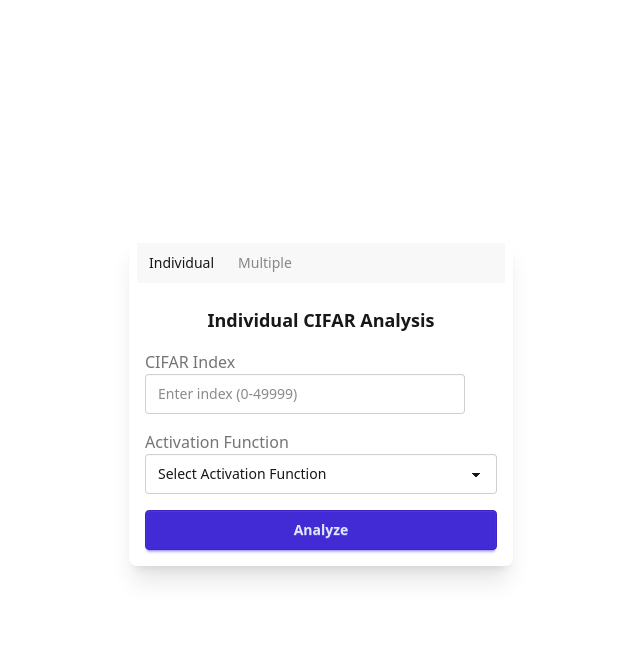
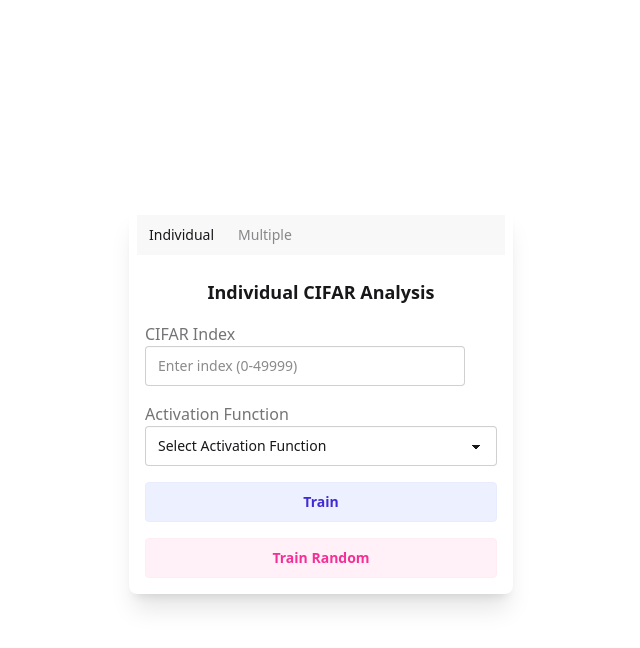
Before and after one commit to harrysharma1/federated-learning-web-app, a Flask app: page / in a window 1280 px wide. Shown: the top 648 px of the page, without its empty margins (319-959 px from the left). Run offline with Flask 3, Linux system fonts and the light colour scheme; some libraries are stand-ins or nearby versions.

Commit message:
update: - update to include randomize button - update loading pages - #TODO: still need tests, refactor, and fix 414 status code errors

```diff
--- a/app.py
+++ b/app.py
@@ -1,10 +1,10 @@
 # app.py
 import base64
 from io import BytesIO
+from random import Random
 import time
-from flask import Flask, json, jsonify, redirect, render_template, request, session, url_for
+from flask import Flask, json, redirect, render_template, request, url_for
 from flask_socketio import SocketIO, emit
-from flask_session import Session
 import torch
 import torch.nn as nn
 import torch.nn.functional as F
@@ -161,11 +161,18 @@ def process_single_image(idx, activation_function):
 def index():
     return render_template("index.html")
 
-@app.route('/handle_data_single', methods=['POST'])
+
+# Single Choice
+
+@app.route('/handle_data_single', methods=['GET','POST'])
 def handle_data_single():
-    cifar_index = int(request.form['cifar_index'])
-    activation_function = request.form['activation_function']
-    return render_template("loading_single.html", cifar_index=cifar_index, activation_function=activation_function)
+    if request.method == 'POST':
+        cifar_index = int(request.form['cifar_index'])
+        activation_function = request.form['activation_function']
+
+        return render_template("loading_single.html", cifar_index=cifar_index, activation_function=activation_function)
+    else:
+        return redirect(url_for('index'))
 
 @socketio.on('start_single_process')
 def handle_single_process(data):
@@ -204,14 +211,30 @@ def result():
         print(f"Error in result route: {err}")
         print(f"Request args: {request.args}")
         return redirect(url_for('index'))
+# Single Random
 
-@app.route('/handle_data_multiple', methods=['POST'])
+@app.route('/handle_data_single_random', methods=['GET', 'POST'])
+def  handle_data_single_random():
+    if request.method == 'POST':
+        random = Random()
+        cifar_index = random.randint(0,49999)
+        activation_function = secrets.choice(['relu','sigmoid','tanh'])
+        return render_template("loading_single.html", cifar_index=cifar_index, activation_function=activation_function)
+    else:
+        return redirect(url_for('index'))
+
+# Multiple Choices
+
+@app.route('/handle_data_multiple', methods=['GET','POST'])
 def handle_data_multiple():
-    start_cifar_index = int(request.form['start_cifar_index'])
-    end_cifar_index = int(request.form['end_cifar_index'])
-    activation_function = request.form['activation_function']
+    if request.method == 'POST':
+        start_cifar_index = int(request.form['start_cifar_index'])
+        end_cifar_index = int(request.form['end_cifar_index'])
+        activation_function = request.form['activation_function']
 
-    return render_template("loading_multiple.html", start_cifar_index=start_cifar_index, end_cifar_index=end_cifar_index, activation_function=activation_function)
+        return render_template("loading_multiple.html", start_cifar_index=start_cifar_index, end_cifar_index=end_cifar_index, activation_function=activation_function)
+    else:
+        return redirect(url_for('index'))
 
 @socketio.on('start_processing')
 def handle_process(data):
@@ -229,7 +252,8 @@ def handle_process(data):
             progress = ((i + 1)/total) * 100
             emit('progress', {
                 'progress': progress,
-                'current_result': result
+                'current_result': result,
+                'curr_id': cifar_id
             })
             time.sleep(0.1)
 
@@ -274,6 +298,26 @@ def chart():
         print(f"Chart error: {e}")
         return redirect(url_for('index'))
 
+# Multiple Random
+
+@app.route('/handle_data_random_range', methods=['GET', 'POST'])
+def handle_data_random_range():  # Changed function name to match URL
+    if request.method == 'POST':
+        # Generate random range between 1-15 images
+        random = Random()
+        range_size = random.randint(1, 15)
+        start_index = random.randint(0, 49999 - range_size)
+        end_index = start_index + range_size - 1
+        activation_function = random.choice(['relu', 'sigmoid', 'tanh'])
+
+        return render_template("loading_multiple.html",
+                             start_cifar_index=start_index,
+                             end_cifar_index=end_index,
+                             activation_function=activation_function)
+    else:
+        return redirect(url_for('index'))
+# Encode Decode Image
+
 @app.template_filter('b85decode')
 def b85decode_filter(b85_string):
     """Convert base85 to bytes"""
--- a/templates/index.html
+++ b/templates/index.html
@@ -38,7 +38,10 @@
                             <option value="tanh">Tanh</option>
                         </select>
                     </div>
-                    <button class="btn btn-primary w-full">Analyze</button>
+                    <button class="btn btn-primary btn-soft w-full">Train</button>
+                </form>
+                <form class="space-y-4" action="{{ url_for('handle_data_single_random') }}", method="POST">
+                    <button class="btn btn-secondary btn-soft w-full">Train Random</button>
                 </form>
             </div>
 
@@ -93,8 +96,11 @@
                             <option value="tanh">Tanh</option>
                         </select>
                     </div>
-                    <button class="btn btn-primary w-full">Analyze Range</button>
+                    <button class="btn btn-primary btn-soft w-full">Train Range</button>
                 </form>
+              <form class="space-y-4" action="{{ url_for('handle_data_random_range') }}", method="POST">
+                  <button class="btn btn-secondary btn-soft w-full">Train Random Range</button>
+              </form>
             </div>
         </div>
     </div>
```
Also changed, not shown: templates/loading_multiple.html (+10 -3 lines), templates/loading_single.html (+10 -2 lines).
